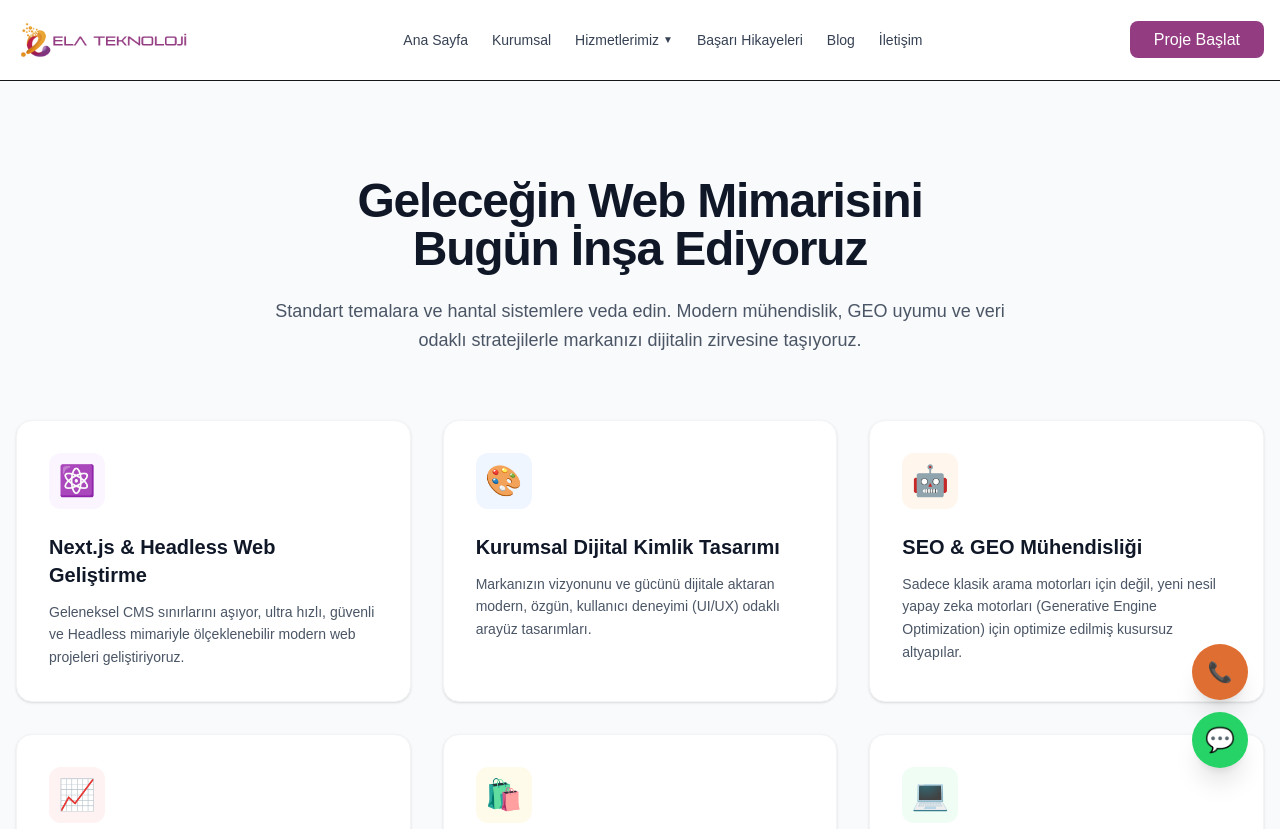
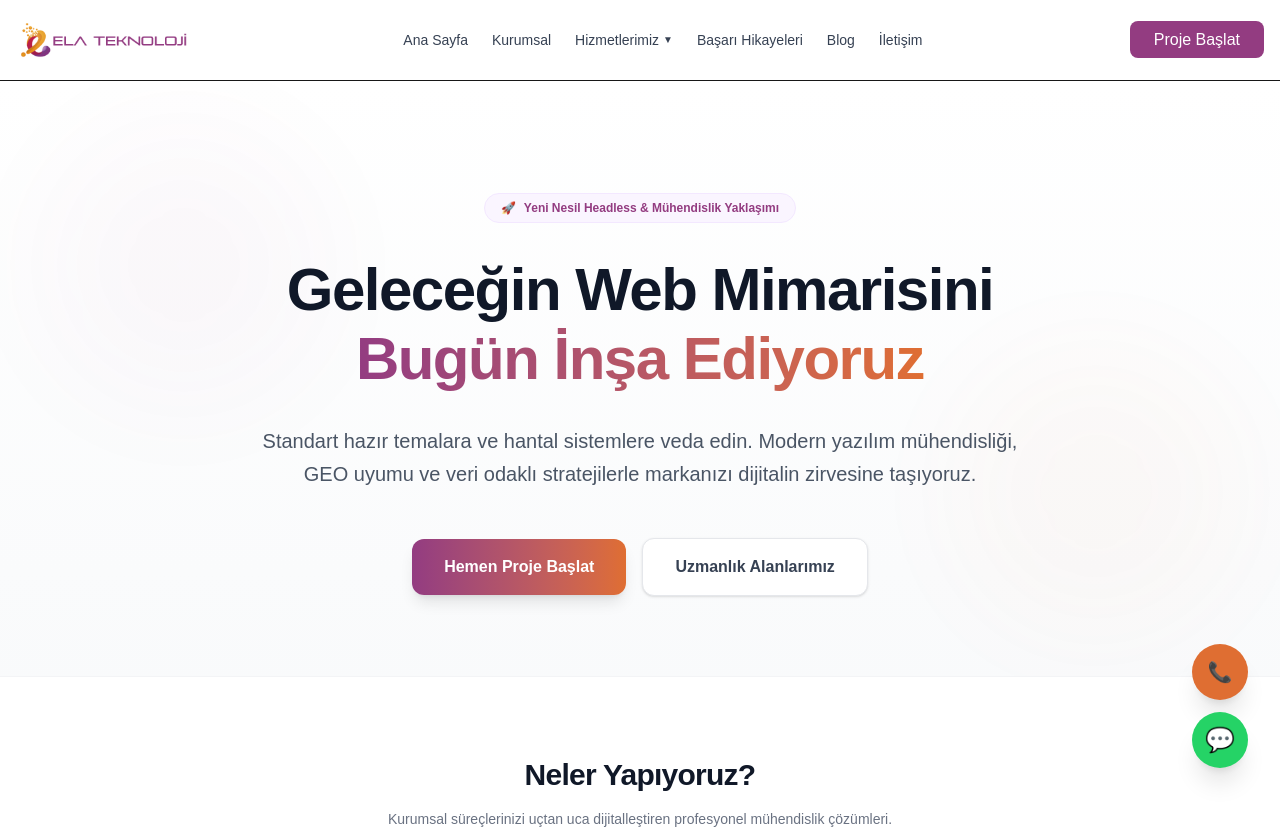
Before and after one commit to elamedya-sudo/webtasarimiyapanfirmalar, a Next.js app: page / in a window 1280 px wide. Shown: the top 829 px of the page. Built offline with nearby package versions, Linux system fonts and the light colour scheme.

Commit message:
hero alani, 6li hizmetler ve alt form mukemmel sekilde birlestirildi

```diff
--- a/app/page.tsx
+++ b/app/page.tsx
@@ -1,6 +1,7 @@
 'use client';
 
 import { useState } from 'react';
+import Link from 'next/link';
 
 export default function HomePage() {
   const [loading, setLoading] = useState(false);
@@ -45,23 +46,58 @@ export default function HomePage() {
   };
 
   return (
-    <div className="min-h-screen bg-gray-50">
+    <div className="min-h-screen bg-gray-50 flex flex-col">
 
-      {/* 1. KAHRAMAN (HERO) ALANI VE 6'LI HİZMET KUTULARI */}
-      <section className="pt-24 pb-20 px-4">
+      {/* 1. HERO (GİRİŞ / KARŞILAMA) ALANI */}
+      <section className="relative overflow-hidden bg-gradient-to-b from-white to-gray-50 pt-28 pb-20 px-4">
+        {/* Arka Plan Hafif Estetik Efekt */}
+        <div className="absolute top-0 left-1/2 -translate-x-1/2 w-full max-w-7xl h-full pointer-events-none opacity-30">
+          <div className="absolute top-10 left-10 w-72 h-72 bg-[#933c81]/10 rounded-full blur-3xl"></div>
+          <div className="absolute bottom-10 right-10 w-72 h-72 bg-[#df6e32]/10 rounded-full blur-3xl"></div>
+        </div>
+
+        <div className="container mx-auto max-w-5xl text-center relative z-10 space-y-8">
+          <div className="inline-flex items-center gap-2 bg-purple-50 text-[#933c81] text-xs font-semibold px-4 py-1.5 rounded-full border border-purple-100">
+            <span>🚀</span> Yeni Nesil Headless & Mühendislik Yaklaşımı
+          </div>
+
+          <h1 className="text-4xl sm:text-5xl md:text-6xl font-extrabold text-gray-900 tracking-tight leading-[1.15]">
+            Geleceğin Web Mimarisini <br />
+            <span className="bg-gradient-to-r from-[#933c81] to-[#df6e32] bg-clip-text text-transparent">
+              Bugün İnşa Ediyoruz
+            </span>
+          </h1>
+
+          <p className="text-lg md:text-xl text-gray-600 max-w-3xl mx-auto leading-relaxed">
+            Standart hazır temalara ve hantal sistemlere veda edin. Modern yazılım mühendisliği, GEO uyumu ve veri odaklı stratejilerle markanızı dijitalin zirvesine taşıyoruz.
+          </p>
+
+          <div className="flex flex-wrap items-center justify-center gap-4 pt-4">
+            <Link
+              href="/teklif-al"
+              className="bg-gradient-to-r from-[#933c81] to-[#df6e32] text-white font-bold px-8 py-4 rounded-xl shadow-lg hover:shadow-xl hover:scale-[1.02] transition-all duration-200 text-base"
+            >
+              Hemen Proje Başlat
+            </Link>
+            <a
+              href="#hizmetler"
+              className="bg-white border border-gray-200 text-gray-700 font-semibold px-8 py-4 rounded-xl hover:bg-gray-50 transition-all text-base shadow-sm"
+            >
+              Uzmanlık Alanlarımız
+            </a>
+          </div>
+        </div>
+      </section>
+
+      {/* 2. 6'LI HİZMET KUTULARI ALANI */}
+      <section id="hizmetler" className="py-20 px-4 border-t border-gray-100 bg-white">
         <div className="container mx-auto max-w-7xl">
 
-          {/* Üst Başlık */}
-          <div className="text-center max-w-3xl mx-auto mb-16 space-y-6">
-            <h1 className="text-4xl md:text-5xl font-bold text-gray-900 tracking-tight">
-              Geleceğin Web Mimarisini <br className="hidden md:block"/> Bugün İnşa Ediyoruz
-            </h1>
-            <p className="text-lg text-gray-600 leading-relaxed">
-              Standart temalara ve hantal sistemlere veda edin. Modern mühendislik, GEO uyumu ve veri odaklı stratejilerle markanızı dijitalin zirvesine taşıyoruz.
-            </p>
+          <div className="text-center max-w-2xl mx-auto mb-16 space-y-4">
+            <h2 className="text-3xl font-bold text-gray-900 tracking-tight">Neler Yapıyoruz?</h2>
+            <p className="text-gray-500 text-sm">Kurumsal süreçlerinizi uçtan uca dijitalleştiren profesyonel mühendislik çözümleri.</p>
           </div>
 
-          {/* Orijinal 6'lı Kutulu Alanlar */}
           <div className="grid grid-cols-1 md:grid-cols-2 lg:grid-cols-3 gap-8">
 
             {/* Kutu 1 */}
@@ -134,12 +170,12 @@ export default function HomePage() {
         </div>
       </section>
 
-      {/* 2. KOYU RENKLİ FORM VE DENGELENMİŞ VİZYON ALANI */}
+      {/* 3. KOYU RENKLİ DENGELENMİŞ FORM VE VİZYON ALANI */}
       <section className="bg-[#0b1120] py-20 border-t border-slate-800">
         <div className="container mx-auto px-4 max-w-7xl">
           <div className="grid grid-cols-1 lg:grid-cols-2 gap-16 items-center">
 
-            {/* Sol Taraf: Dengelenmiş Vizyon Metni */}
+            {/* Sol Taraf: Özellik Listesi ve Vizyon */}
             <div className="space-y-8 text-white">
               <h2 className="text-4xl lg:text-5xl font-bold leading-tight tracking-tight">
                 Altyapınızı Ölçeklendirmeye Hazır mısınız?
@@ -200,7 +236,6 @@ export default function HomePage() {
                   />
                 </div>
 
-                {/* 6 Hizmetin Tamamını Barındıran Senkronize Select */}
                 <select
                   className="w-full bg-slate-800/80 border border-slate-700 text-white px-5 py-3.5 rounded-xl focus:outline-none focus:border-[#df6e32] focus:ring-1 focus:ring-[#df6e32] transition-all appearance-none text-sm"
                   value={formData.service} onChange={(e) => setFormData({...formData, service: e.target.value})}
```
